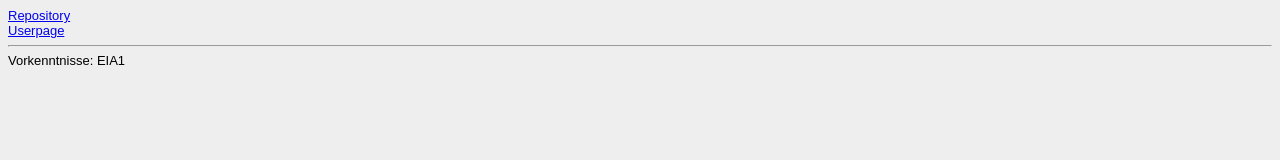
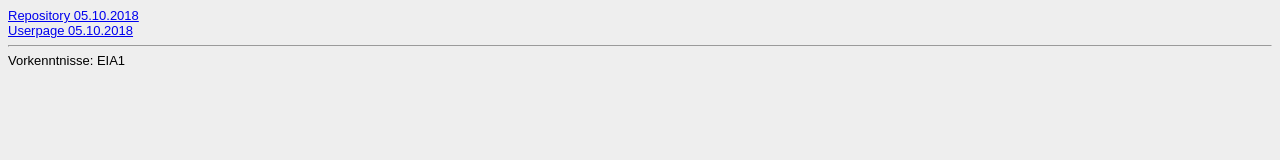
Before and after one commit to hirtlara/hirtlara.github.io, a plain HTML site: page Steckbrief/steckbrief.htm in a window 1280 px wide. Drawn offline with Linux system fonts and the light colour scheme.

Commit message:
steckbri

```diff
--- a/Steckbrief/steckbrief.htm
+++ b/Steckbrief/steckbrief.htm
@@ -2,8 +2,8 @@
 <!-- Bitte keine Änderung in der obenstehenden Zeile vornehmen -->
 
 <!-- Hier die Links zu den gelösten Aufgaben einstellen, aktuelle oben, alte stehen lassen! Format: Aufgabenbezeichnung, Datum -->
-<a href="https://github.com/hirtlara/EIA-2" target="_blank">Repository</a><br>
-<a href="https://hirtlara.github.io/index.html" target="_blank"> Userpage</a><br>
+<a href="https://github.com/hirtlara/EIA-2" target="_blank">Repository 05.10.2018</a><br>
+<a href="https://hirtlara.github.io/index.html" target="_blank"> Userpage 05.10.2018</a><br>
 
 <!-- Hier bitte die Vorkenntnisse im Bereich Programmierung zu Beginn der Veranstaltung kurz beschreiben! -->
 <hr>
```
Also changed, not shown: index.html (+2 -2 lines).
